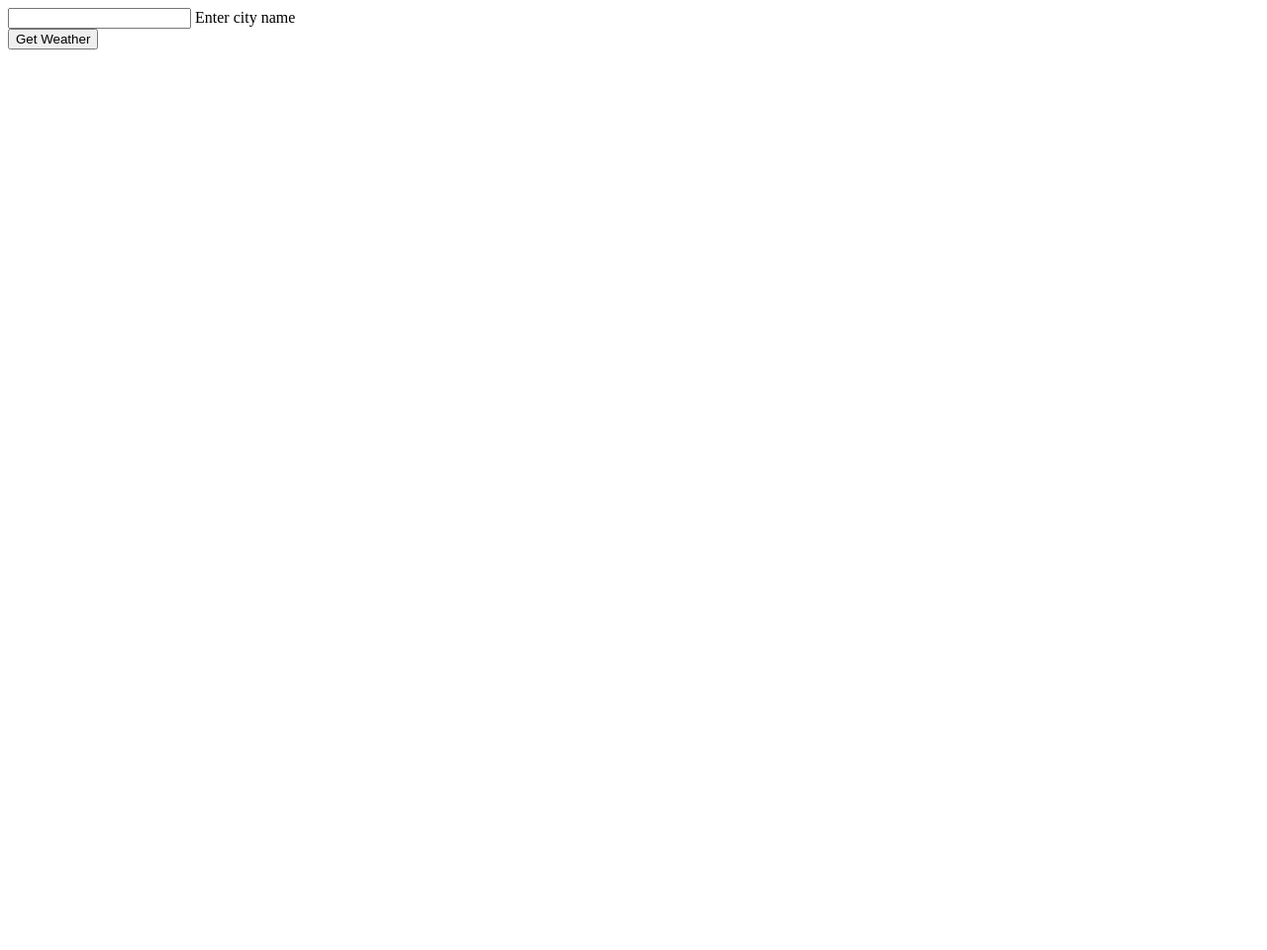
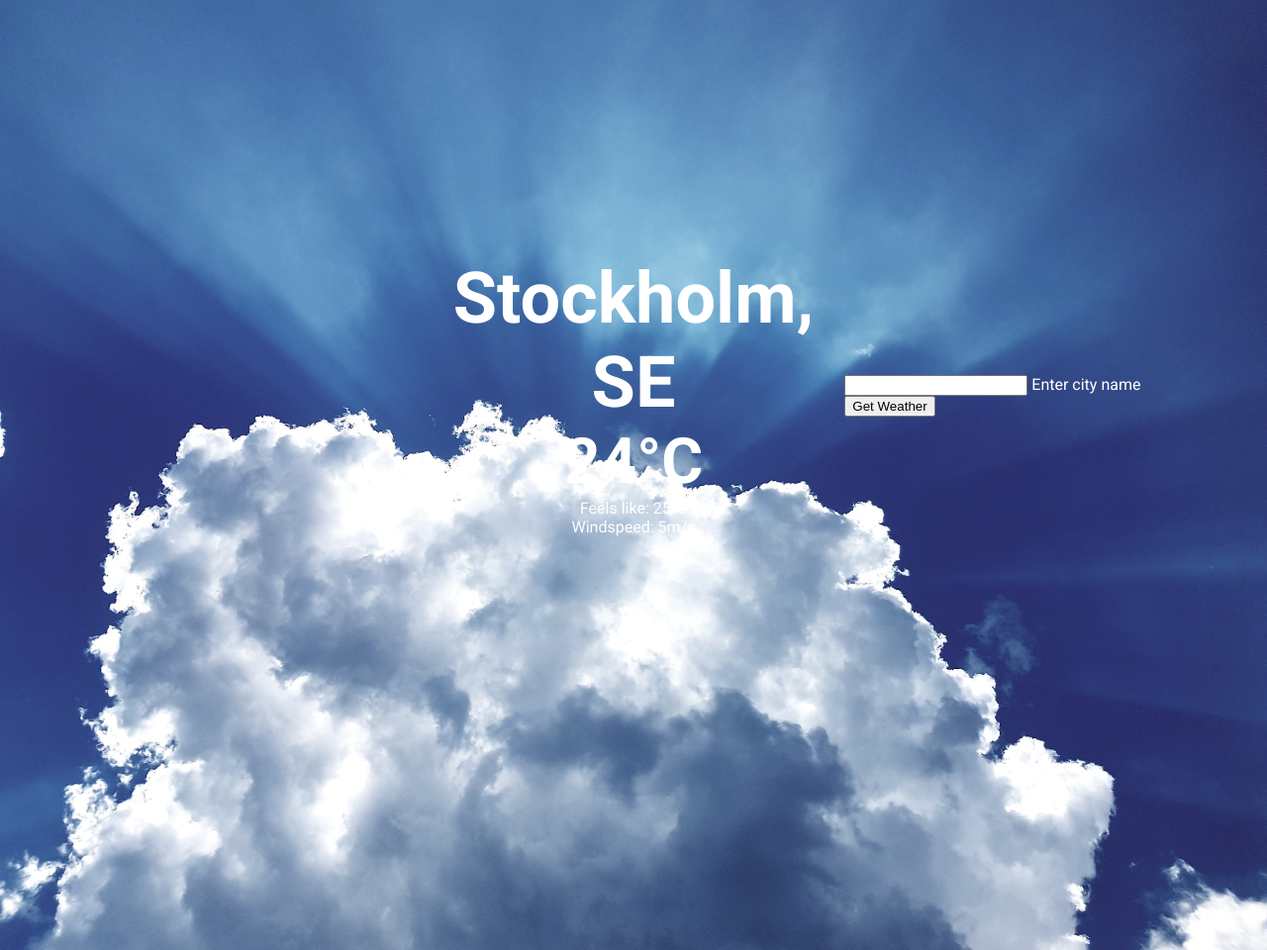
Before and after one commit to sesamDev/weather-app, a website built with webpack: page dist/index.html in a window 1280 px wide. Shown: the whole page at 99% size. Before the commit the page ends 800 px from the top, so only its background shows below. Built offline with nearby package versions, Linux system fonts and the light colour scheme.

Commit message:
UI changes, Current weather now shown

```diff
--- a/src/css/style.css
+++ b/src/css/style.css
@@ -1,3 +1,37 @@
-h1 {
-  color: red;
+@import url("https://fonts.googleapis.com/css2?family=Roboto:wght@400;700;900&display=swap");
+
+* {
+  box-sizing: border-box;
+  margin: 0;
+  overflow: hidden;
 }
+
+.container {
+  font-family: "Roboto", sans-serif;
+  color: white;
+  height: 100vh;
+  width: 100vw;
+  display: grid;
+  grid-template-columns: repeat(3, 1fr);
+  align-items: center;
+  justify-content: center;
+}
+
+#backgroundImage {
+  z-index: -10;
+  position: absolute;
+  max-width: 100%;
+}
+
+.current-weather {
+  grid-column: 2 / 3;
+  text-align: center;
+}
+
+.current-weather > .current-temp {
+  font-size: 4rem;
+}
+
+.current-weather > .city {
+  font-size: 4.5rem;
+}
--- /dev/null
+++ b/src/javascript/UI.js
@@ -0,0 +1,46 @@
+import BackgroundImage from "../background-images/bg.jpg";
+
+export default class UI {
+  static bg = document.getElementById("backgroundImage");
+
+  static currentTemp = document.querySelector(".current-temp");
+
+  static feelsLike = document.querySelector(".feels-like");
+
+  static windspeed = document.querySelector(".windspeed");
+
+  static cityAndCountry = document.querySelector(".city");
+
+  static loadUI() {
+    this.bg.src = BackgroundImage;
+  }
+
+  static setCurrentWeather(
+    currentTemp,
+    feelsLikeTemp,
+    windspeed,
+    city,
+    country
+  ) {
+    this.setCurrentTemp(currentTemp);
+    this.setFeelsLike(feelsLikeTemp);
+    this.setWindspeed(windspeed);
+    this.setCity(city, country);
+  }
+
+  static setCurrentTemp(temp) {
+    this.currentTemp.innerText = `${temp}°C`;
+  }
+
+  static setFeelsLike(temp) {
+    this.feelsLike.innerText = `Feels like: ${temp}°C`;
+  }
+
+  static setWindspeed(speed) {
+    this.windspeed.innerText = `Windspeed: ${speed}m/s`;
+  }
+
+  static setCity(city, country) {
+    this.cityAndCountry.innerText = `${city}, ${country}`;
+  }
+}
--- a/src/javascript/app.js
+++ b/src/javascript/app.js
@@ -1,8 +1,10 @@
 import "../css/style.css";
 import HandleInput from "./input";
+import UI from "./UI";
 
 class App {
   static run() {
+    UI.loadUI();
     HandleInput.start();
   }
 }
--- a/src/javascript/input.js
+++ b/src/javascript/input.js
@@ -1,3 +1,4 @@
+import UI from "./UI";
 import getFormattedWeatherData from "./weather-data";
 
 export default class HandleInput {
@@ -8,8 +9,19 @@ export default class HandleInput {
   static start() {
     this.submitBtn.addEventListener("click", () => {
       const inputValue = this.getInputValue();
-      console.log(getFormattedWeatherData(inputValue, "metric"));
+      this.setCurrentWeatherUI(inputValue);
     });
+  }
+
+  static async setCurrentWeatherUI(city) {
+    const weather = await getFormattedWeatherData(city, "metric");
+    UI.setCurrentWeather(
+      weather.temp.toFixed(),
+      weather.feels_like.toFixed(),
+      weather.windspeed.toFixed(),
+      weather.name,
+      weather.country
+    );
   }
 
   static getInputValue() {
```
Also changed, not shown: dist/68d568d271f6040b4396.jpg (added), dist/bundle.js, dist/index.html, src/background-images/bg.jpg (added).
